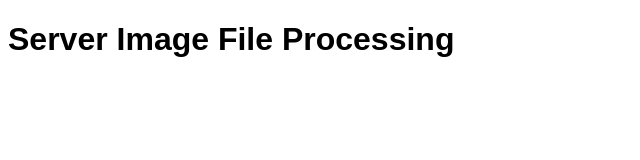
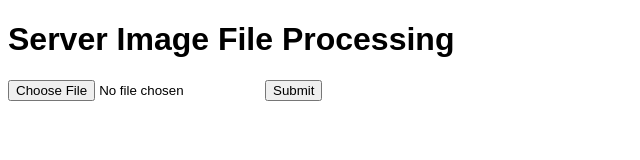
Before and after one commit to ca1c/image-fs, a website: page image-post-get/views/index.html in a window 1280 px wide. Shown: the whole page, without its empty margins (0-640 px from the left). Drawn offline with Linux system fonts and the light colour scheme; files that its build step writes are made by us from their sources.

Commit message:
file uploads

```diff
--- a/image-post-get/index.js
+++ b/image-post-get/index.js
@@ -10,6 +10,11 @@ app.get('/', (req, res) => {
     res.sendFile(path.resolve(__dirname, './views/index.html'));
 });
 
+app.post('/image', (req, res) => {
+    console.log(req);
+    res.send("ok");
+})
+
 app.listen(4000, function() {
     console.log('app listening on port 4000');
 });
--- a/image-post-get/views/index.html
+++ b/image-post-get/views/index.html
@@ -5,4 +5,11 @@
 </head>
 <body>
     <h1>Server Image File Processing</h1>
+    <form action="/image" method="post">
+        <input type="file"
+            id="image" name="image"
+            accept="image/png, image/jpeg"
+        >
+        <input type="submit" text="submit">
+    </form>
 </body>
```
